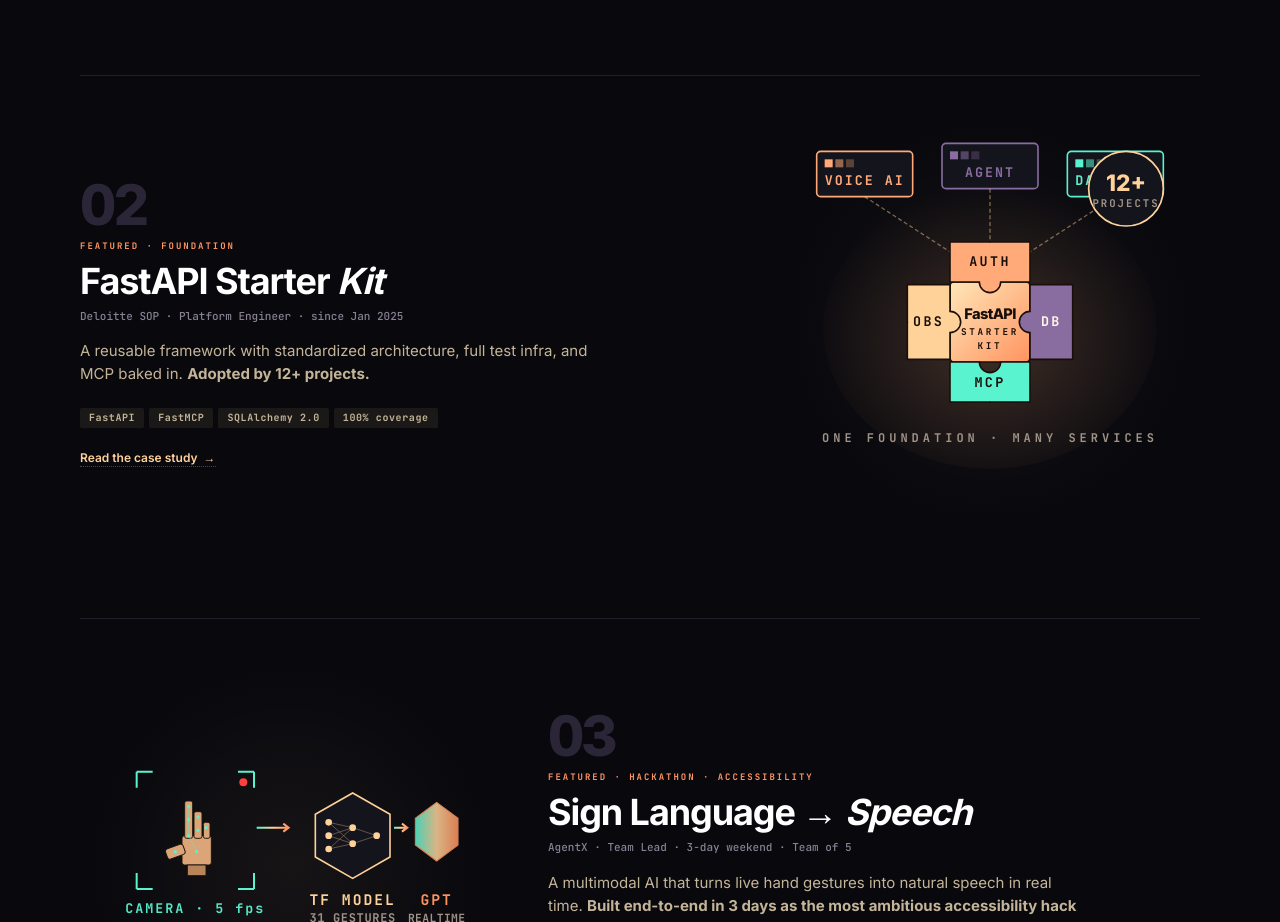
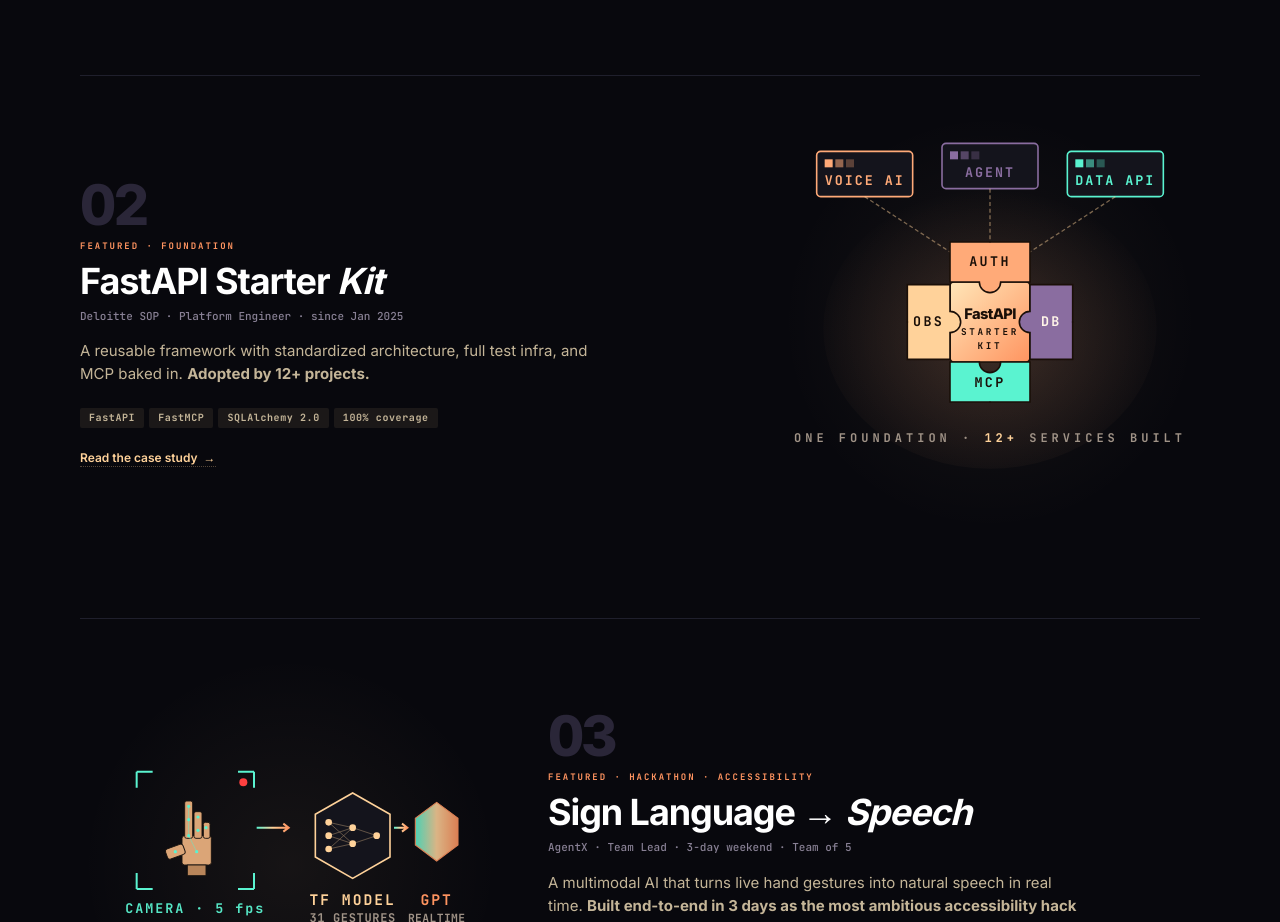
Before and after one commit to OmKshirsagar/OmKshirsagar.github.io, an Astro site: page / in a window 1280 px wide. Shown: the part 1380-2302 px from the top of the page. Built offline with nearby package versions, Linux system fonts and the light colour scheme; Astro itself is replaced by a stand-in of ours.

Commit message:
fix(illustration): remove '12+ PROJECTS' badge that overlapped DATA API service card
The standalone 12+ adoption badge sat at translate(252, 50) and the
DATA API service card sat at translate(208, 22) — they shared the same
~50px-wide strip and clipped each other ('DA' visible instead of
'DATA API').

Drop the badge entirely and fold the adoption count into the caption
beneath the puzzle: 'ONE FOUNDATION · 12+ SERVICES BUILT'. The '12+'
is highlighted in cream (#ffd29a) via a tspan so the number still
pops, without an extra widget competing for corner real estate.

```diff
--- a/src/components/illustrations/StarterKitIllustration.astro
+++ b/src/components/illustrations/StarterKitIllustration.astro
@@ -103,18 +103,13 @@
     </g>
 
     <!-- =================================================== -->
-    <!--  12+ adoption counter (top-right corner)            -->
+    <!--  Caption beneath puzzle (folds the 12+ adoption     -->
+    <!--  count into the line so the badge no longer         -->
+    <!--  collides with the DATA API service card).          -->
     <!-- =================================================== -->
-    <g transform="translate(252, 50)">
-      <circle r="28" fill="#14141c" stroke="#ffd29a" stroke-width="1.3"/>
-      <text font-family="Inter" font-size="17" font-weight="800" fill="#ffd29a" text-anchor="middle" y="2">12+</text>
-      <text font-family="JetBrains Mono" font-size="8" font-weight="700" letter-spacing="1.5" fill="#a09387" text-anchor="middle" y="14">PROJECTS</text>
-    </g>
-
-    <!-- =================================================== -->
-    <!--  "ADOPTED BY" caption beneath puzzle                -->
-    <!-- =================================================== -->
-    <text x="150" y="240" font-family="JetBrains Mono" font-size="9" font-weight="700" letter-spacing="3" fill="#a09387" text-anchor="middle">ONE FOUNDATION · MANY SERVICES</text>
+    <text x="150" y="240" font-family="JetBrains Mono" font-size="9" font-weight="700" letter-spacing="3" fill="#a09387" text-anchor="middle">
+      ONE FOUNDATION · <tspan fill="#ffd29a" font-weight="800">12+</tspan> SERVICES BUILT
+    </text>
   </svg>
 </div>
 
```
